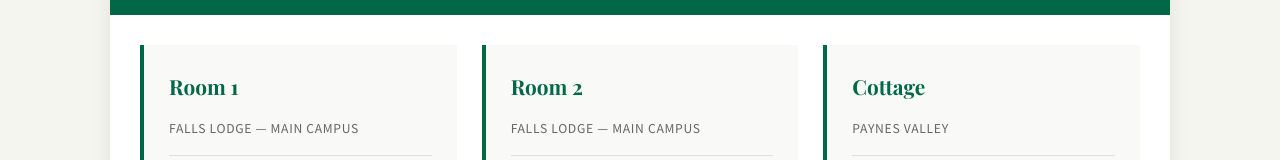
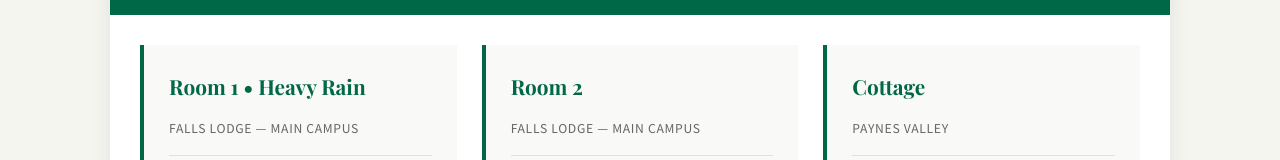
Before and after one commit to hulohot/big-cedar-invitational, a plain HTML site: page index.html in a window 1280 px wide. Shown: the part 540-700 px from the top of the page. Drawn offline with nearby package versions, Linux system fonts and the light colour scheme.

Commit message:
Label Room 1 as Heavy Rain in lodging assignments

```diff
--- a/index.html
+++ b/index.html
@@ -598,7 +598,7 @@
             <div class="section-content">
                 <div class="rooms-grid">
                     <div class="room-card">
-                        <div class="room-number">Room 1</div>
+                        <div class="room-number">Room 1 • Heavy Rain</div>
                         <div class="room-location">Falls Lodge — Main Campus</div>
                         <div class="occupant">Thomas</div>
                         <div class="occupant">Cole</div>
```
